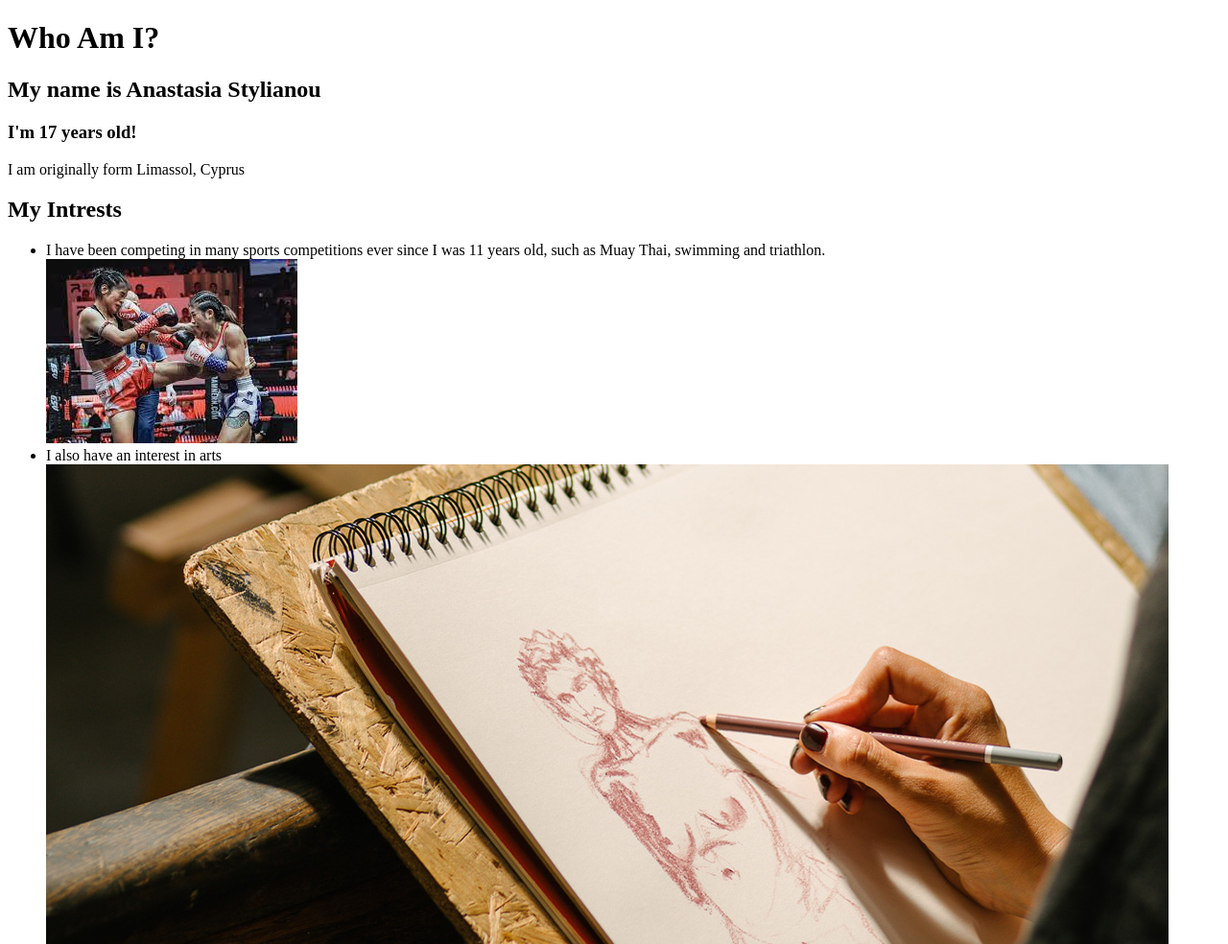
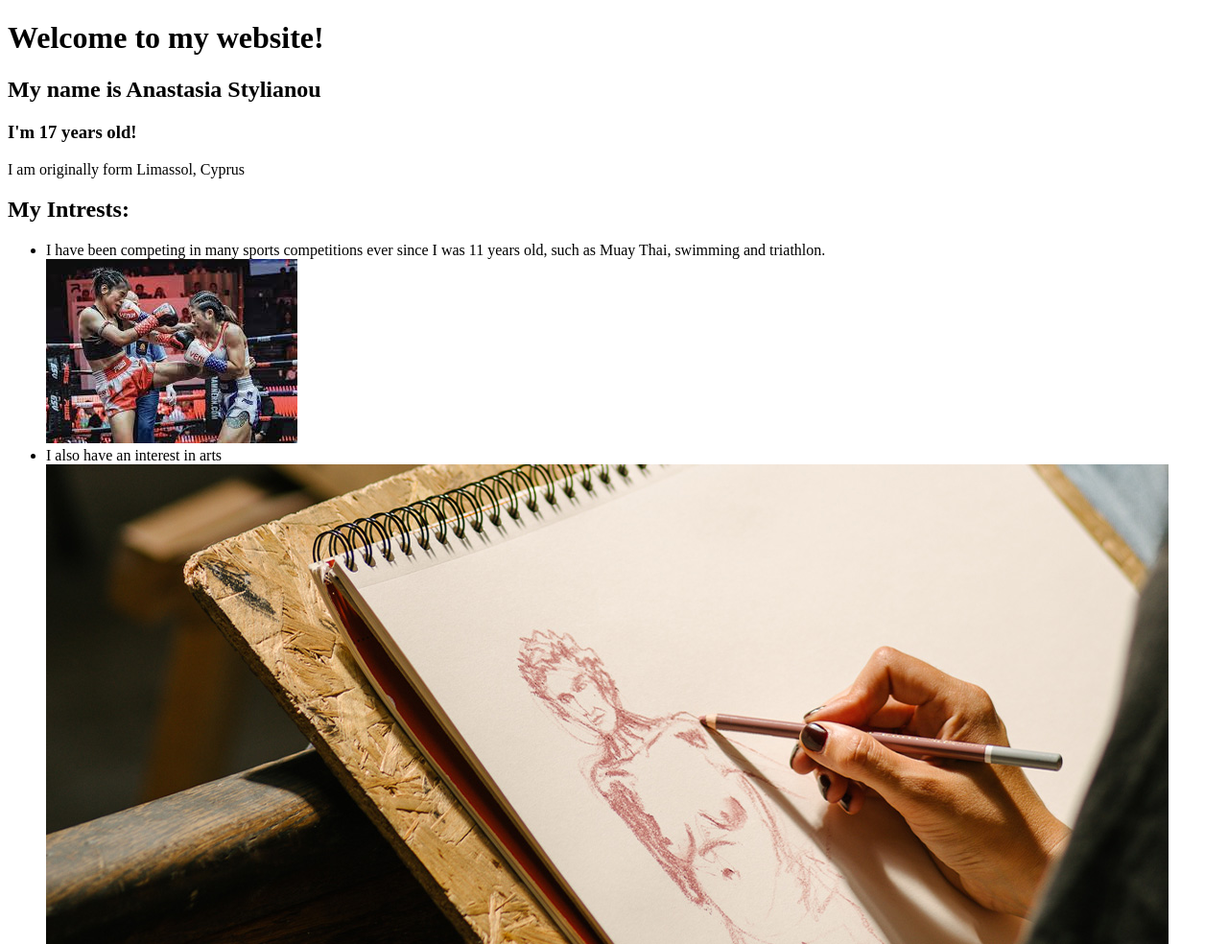
Before and after one commit to anastasiastyl199/anastasiastyl199.github.io, a plain HTML site: page index.html in a window 1280 px wide. Shown: the top 984 px of the page at 96% size. Drawn offline with Linux system fonts and the light colour scheme.

Commit message:
added pages

```diff
--- a/index.html
+++ b/index.html
@@ -4,14 +4,15 @@
     <meta charset = "UTF-8">
     <meta name = "viewport" content = "width=device-width, initial-scale=1.0">
     <meta http-equiv = "X-UA-Compatible" content = "ie=edge">
-    <title>My Profile</title>
+    <title>Home</title>
 </head>
 <body>
-    <h1>Who Am I?</h1>
+    <h1>Welcome to my website!</h1>
     <h2>My name is Anastasia Stylianou</h2>
     <h3>I'm 17 years old!</h3>
     <p>I am originally form Limassol, Cyprus</p>
-    <h2>My Intrests</h2>
+
+    <h2>My Intrests:</h2>
     <ul>
         <li>I have been competing in many sports competitions ever since I was 11 years old, such as Muay Thai, swimming and triathlon.</li> <img src="images.jpeg" alt="Muay Thai">
         <li>I also have an interest in arts</li> <img src="arts.jpg" alt="Arts">
@@ -26,5 +27,5 @@
     <p>I see opportunities everywhere and all the time. I believe an opportunity presents itself to a person when the person chooses to see it, in my eyes, opportunities are meant to be taken because that is the way an individual moves forward in life. If I don't take an opportunity how will I change my life to the better? Why settle for okay when there is the opportunity for great?</p>
     <h2>Threats:</h2>
     <p>To me a threat is anything you let be a threat so if one chooses to let something or someone be a threat then there is something they fear. So in my opinion, if I choose to be optimistic then my consciousness will not allow anything to present itself as a threat.</p>
-</body>
+    </body>
 </html>
```
Also changed, not shown: blog.html (added), faq.html (added), personal.html (added), profile.html (added).
